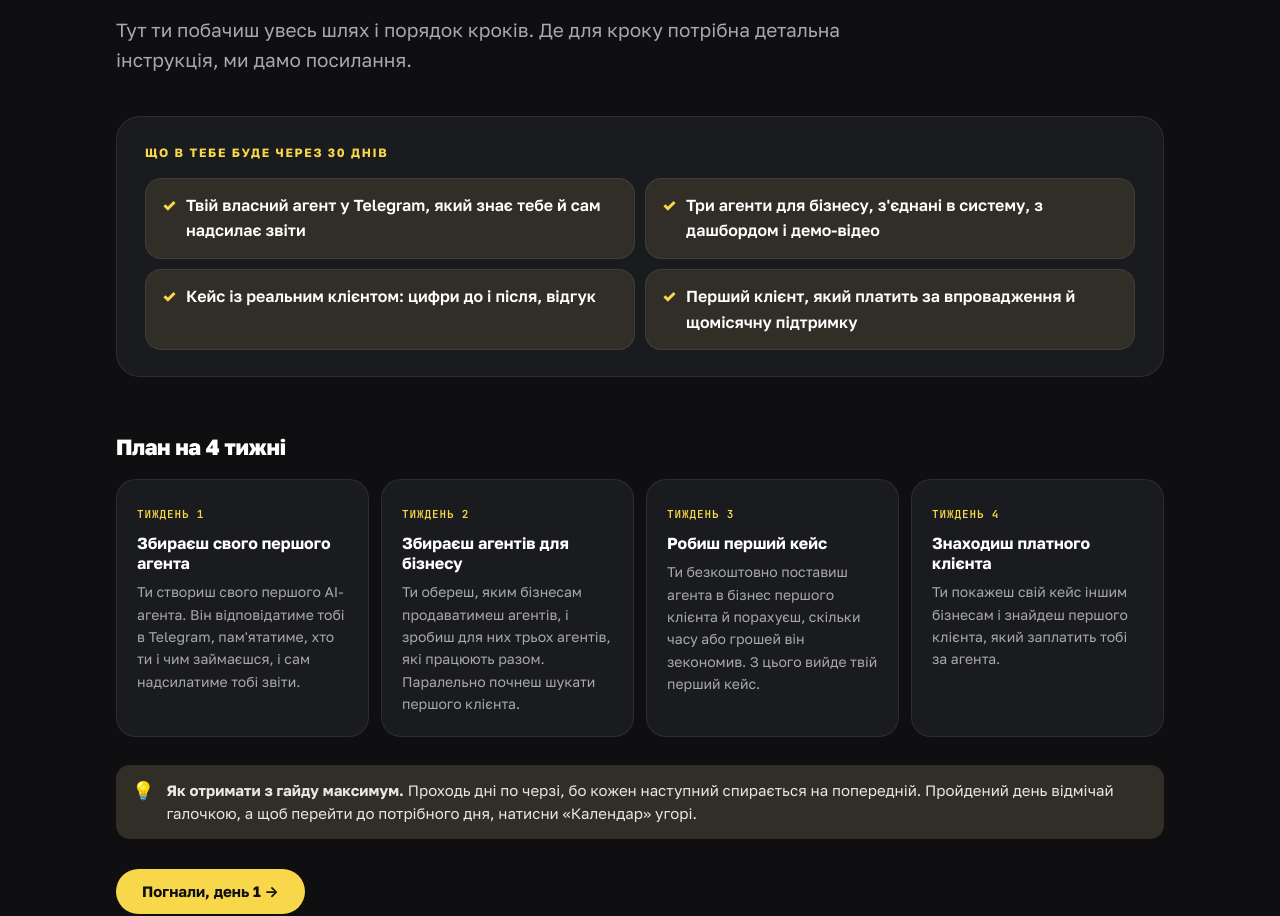
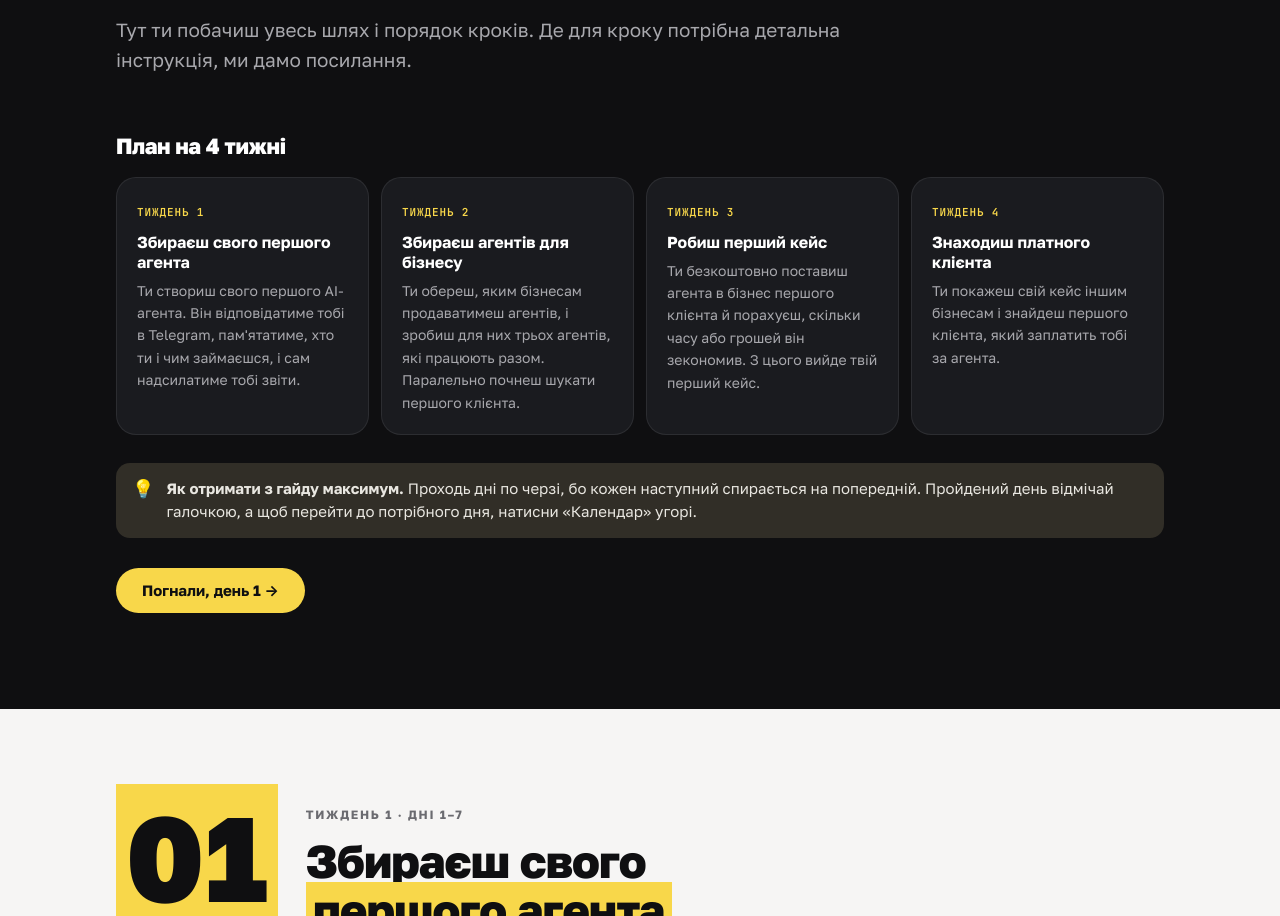
Before and after one commit to berenray/ai-lab_, a plain HTML site: page guides/roadmap/index.html in a window 1280 px wide. Shown: the part 1217-2133 px from the top of the page. Drawn offline with Linux system fonts and the light colour scheme; a web font is replaced by a local one.

Commit message:
Маршрут: прибрано блок «Що в тебе буде через 30 днів»
Co-Authored-By: Claude Opus 5.5 <noreply@anthropic.com>

```diff
--- a/guides/roadmap/index.html
+++ b/guides/roadmap/index.html
@@ -473,15 +473,6 @@ a.cd:hover{background:var(--gold-wash)}a.cd.c:hover{background:var(--gold-muted)
   <p class="lead reveal">За наступні 30 днів ти пройдеш шлях від першого знайомства з AI-агентами до першого платного клієнта. Гайд розбитий на дні. У кожному дні є завдання: ти читаєш, що треба зробити, робиш, а потім перевіряєш себе контрольним завданням.</p>
   <p class="lead reveal">Тут ти побачиш увесь шлях і порядок кроків. Де для кроку потрібна детальна інструкція, ми дамо посилання.</p>
 
-  <div class="about-res reveal">
-    <div class="eyebrow">Що в тебе буде через 30 днів</div>
-    <div class="finale">
-      <div>Твій власний агент у Telegram, який знає тебе й сам надсилає звіти</div>
-      <div>Три агенти для бізнесу, з'єднані в систему, з дашбордом і демо-відео</div>
-      <div>Кейс із реальним клієнтом: цифри до і після, відгук</div>
-      <div>Перший клієнт, який платить за впровадження й щомісячну підтримку</div>
-    </div>
-  </div>
 
   <h3 class="reveal" style="margin-top:56px">План на 4 тижні</h3>
   <div class="plan">
```
